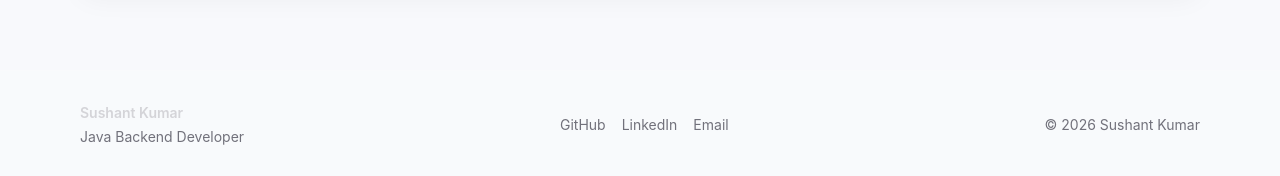
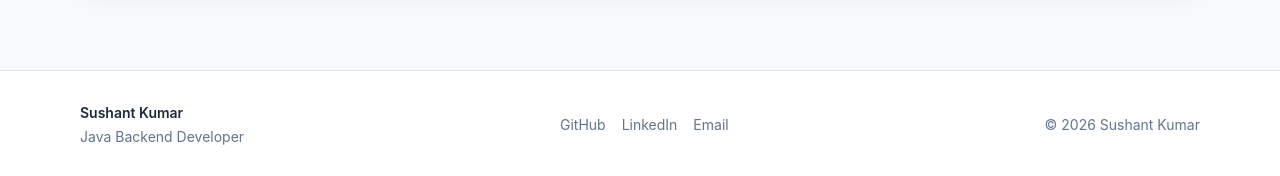
Before and after one commit to sushantapi/sushant-portfolio-v1, a React (Vite) app: page / in a window 1280 px wide. Shown: the part 6511-6687 px from the top of the page. Built offline with nearby package versions, Linux system fonts and the light colour scheme.

Commit message:
style: update footer for light theme

```diff
--- a/src/sections/Footer.tsx
+++ b/src/sections/Footer.tsx
@@ -2,17 +2,17 @@ import { siteConfig } from '../data/site'
 
 export function Footer() {
   return (
-    <footer className="border-t border-white/8 py-8">
-      <div className="section-shell flex flex-col gap-5 text-sm text-zinc-500 sm:flex-row sm:items-center sm:justify-between">
+    <footer className="border-t border-slate-200 bg-white py-8">
+      <div className="section-shell flex flex-col gap-5 text-sm text-slate-500 sm:flex-row sm:items-center sm:justify-between">
         <div>
-          <div className="font-semibold text-zinc-300">{siteConfig.name}</div>
+          <div className="font-semibold text-slate-800">{siteConfig.name}</div>
           <div className="mt-1">{siteConfig.title}</div>
         </div>
 
         <div className="flex flex-wrap items-center gap-4">
-          <a href={siteConfig.github} target="_blank" rel="noreferrer" className="transition hover:text-zinc-200">GitHub</a>
-          <a href={siteConfig.linkedin} target="_blank" rel="noreferrer" className="transition hover:text-zinc-200">LinkedIn</a>
-          <a href={`mailto:${siteConfig.email}`} className="transition hover:text-zinc-200">Email</a>
+          <a href={siteConfig.github} target="_blank" rel="noreferrer" className="transition hover:text-slate-900">GitHub</a>
+          <a href={siteConfig.linkedin} target="_blank" rel="noreferrer" className="transition hover:text-slate-900">LinkedIn</a>
+          <a href={`mailto:${siteConfig.email}`} className="transition hover:text-slate-900">Email</a>
         </div>
 
         <div>© 2026 Sushant Kumar</div>
```
